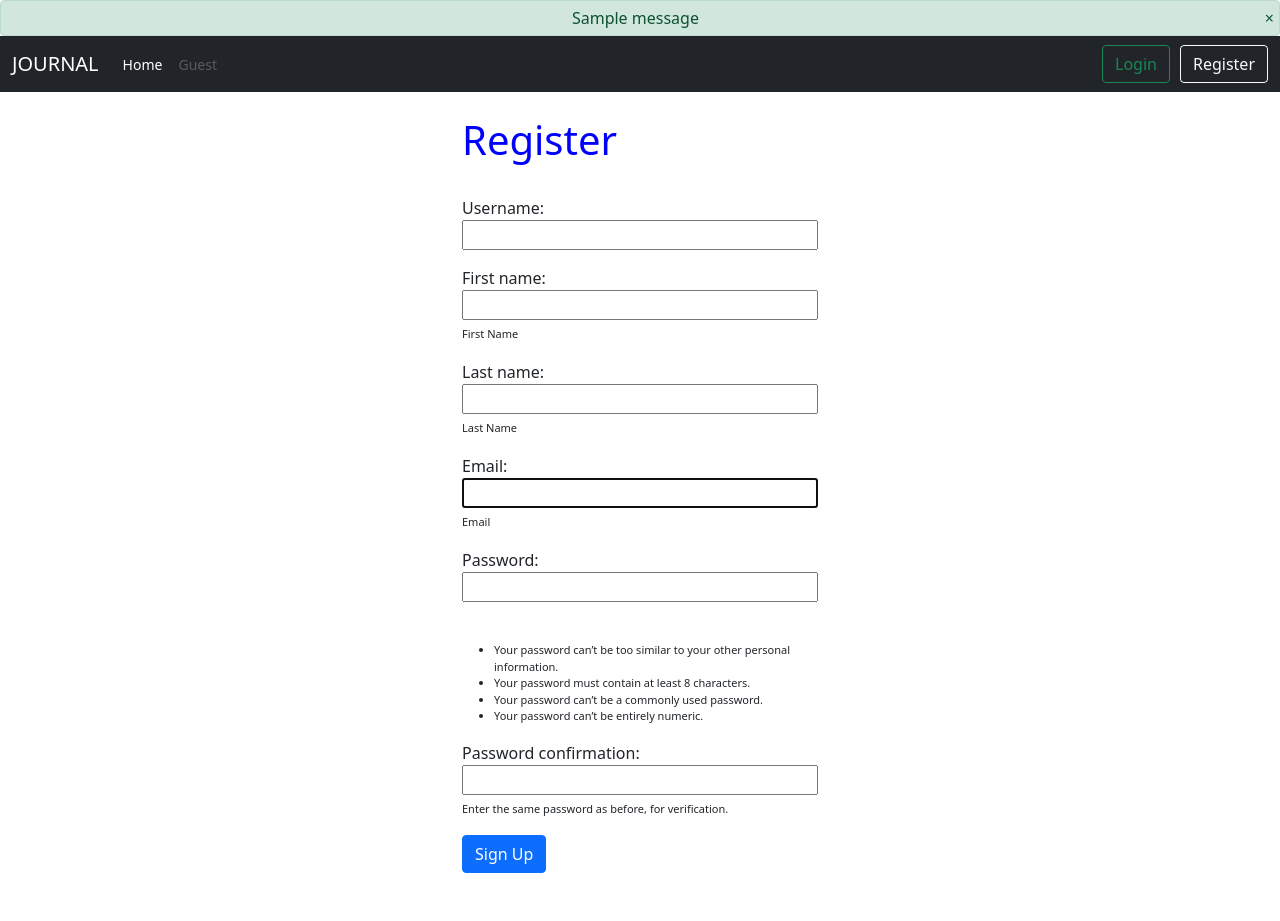
After one commit to FelixWaweru/journal_exer, a Django app: page /signup/ in a window 1280 px wide. The commit adds this page. Run offline with Django 3.2, Linux system fonts and the light colour scheme; tables that the repository leaves empty hold one stand-in row (values such as "Sample post"); one stand-in notice (Sample message) is shown.

Commit message:
Registration pages and messages implemented

```diff
--- a/journal/admin.py
+++ b/journal/admin.py
@@ -1,5 +1,5 @@
 from django.contrib import admin
-from .models import Member
+from .models import Member, Entry, Share
 from django.contrib.auth.admin import UserAdmin
 
 
@@ -9,3 +9,5 @@ class MemberConfig(UserAdmin):
 
 # Register your models here.
 admin.site.register(Member, MemberConfig)
+admin.site.register(Entry)
+admin.site.register(Share)
--- /dev/null
+++ b/journal/forms.py
@@ -0,0 +1,24 @@
+from django import forms
+from django.contrib.auth.forms import UserCreationForm
+from django.contrib.auth import get_user_model
+User = get_user_model()
+
+class SignUpForm(UserCreationForm):
+    first_name = forms.CharField(
+        max_length=20, required=False, help_text='First Name')
+    last_name = forms.CharField(
+        max_length=20, required=False, help_text='Last Name')
+    email = forms.EmailField(
+        max_length=254, help_text='Email')
+
+    class Meta:
+        model = User
+        fields = ('username', 'first_name', 'last_name',
+                  'email', 'password1', 'password2', )
+
+
+class CustomUserCreationForm(UserCreationForm):
+
+    class Meta:
+        model = User
+        fields = ('username',)
--- a/journal/templates/base.html
+++ b/journal/templates/base.html
@@ -16,6 +16,19 @@
     <title>JOURNAL</title>
   </head>
   <body>
+
+
+
+  {% if messages %}
+        {% for message in messages %}
+          <div class="alert {{ message.tags }}" role="alert" style="margin: 0%; padding: 5px; text-align: center;">
+            {{ message }}
+            <span class="closebtn" onclick="this.parentElement.style.display='none';"
+              style=" float: right !important;">&times;</span>
+          </div>
+        {% endfor %}
+  {% endif %}
+
   {% include 'navbar.html' %}
   </br>
     <div class = "container">
--- a/journal/templates/index.html
+++ b/journal/templates/index.html
@@ -5,7 +5,7 @@
     <div class="col-md-6">
         <h1>Journal Entry</h1>
         </br>
-        <form>
+        <form type="submit">
           <div class="mb-3">
             <!--<label for="journal_entry" class="form-label">Journal Entry</label>-->
             <textarea class="form-control" id="journal_entry" rows="7"
--- a/journal/templates/navbar.html
+++ b/journal/templates/navbar.html
@@ -1,35 +1,40 @@
+<style>
+  .navbar-font-size{
+      font-size: 14px !important;
+    }
+</style>
+
 <nav class="navbar navbar-expand-lg navbar-dark bg-dark">
   <div class="container-fluid">
-    <a class="navbar-brand" href="#">JOURNAL</a>
+    <a class="navbar-brand" href="/">JOURNAL</a>
     <button class="navbar-toggler" type="button" data-bs-toggle="collapse" data-bs-target="#navbarSupportedContent" aria-controls="navbarSupportedContent" aria-expanded="false" aria-label="Toggle navigation">
       <span class="navbar-toggler-icon"></span>
     </button>
     <div class="collapse navbar-collapse" id="navbarSupportedContent">
-      <ul class="navbar-nav me-auto mb-2 mb-lg-0">
+      <ul class="navbar-nav me-auto mb-2 mb-lg-0 navbar-font-size">
         <li class="nav-item">
-          <a class="nav-link active" aria-current="page" href="#">Home</a>
+          <a class="nav-link active" aria-current="page" href="/">Home</a>
         </li>
-        <!--<li class="nav-item">-->
-          <!--<a class="nav-link" href="#">Link</a>-->
-        <!--</li>-->
-        <li class="nav-item dropdown">
-          <a class="nav-link dropdown-toggle" href="#" id="navbarDropdown" role="button" data-bs-toggle="dropdown" aria-expanded="false">
-            Dropdown
-          </a>
-          <ul class="dropdown-menu" aria-labelledby="navbarDropdown">
-            <li><a class="dropdown-item" href="#">Username</a></li>
-            <li><hr class="dropdown-divider"></li>
-            <li><a class="dropdown-item" href="#">Logout</a></li>
-          </ul>
-        </li>
-        <!--<li class="nav-item">-->
-          <!--<a class="nav-link disabled">Disabled</a>-->
-        <!--</li>-->
+
+        {% if user.is_authenticated %}
+          <li class="nav-item">
+            <a class="nav-link disabled">{{ request.user }}</a>
+          </li>
+
+        {% else %}
+          <li class="nav-item">
+            <a class="nav-link disabled">Guest</a>
+          </li>
+
+        {% endif %}
+
       </ul>
-      <form class="d-flex">
-        <input class="form-control me-2" type="search" placeholder="Search" aria-label="Search">
-        <button class="btn btn-outline-success" type="submit">Search</button>
-      </form>
+      {% if user.is_authenticated %}
+        <a href="{% url 'logout' %}" class="btn btn-outline-danger">Logout</a>
+      {% else %}
+      <a href="{% url 'login' %}" class="btn btn-outline-success" style="margin-right: 10px;">Login</a>
+      <a href="{% url 'signup' %}" class="btn btn-outline-light">Register</a>
+      {% endif %}
     </div>
   </div>
 </nav>
--- /dev/null
+++ b/journal/templates/registration/signup.html
@@ -0,0 +1,37 @@
+{% extends 'base.html' %}
+{% block content %}
+
+<style>
+    .helptext{
+        font-size:11px;
+        display: inline-block;
+    }
+    label, input{
+        width: 100%;
+    }
+    ul{
+        font-size:11px;
+    }
+</style>
+
+<div class="row">
+    <div class="col-md-4"></div>
+
+    <div class="col-md-4">
+        <h1>Register</h1>
+        </br>
+
+        <form method="post">
+            {% csrf_token %}
+            {{ form.as_p }}
+            <button type="submit" class="btn btn-primary">Sign Up</button>
+        </form>
+
+        </br></br>
+    </div>
+
+    <div class="col-md-4"></div>
+
+</div>
+
+{% endblock %}
--- a/journal/urls.py
+++ b/journal/urls.py
@@ -3,5 +3,6 @@ from . import  views
 
 # URL config
 urlpatterns = [
-    path('',  views.hello, name = 'index')
+    path('',  views.home, name = 'home'),
+    path('signup/', views.signup.as_view(), name='signup'),
 ]
--- a/journal/views.py
+++ b/journal/views.py
@@ -1,7 +1,43 @@
 from django.shortcuts import render
 from django.http import HttpResponse
+from django.contrib import messages
+from django.contrib.auth import login, authenticate
+from django.contrib.auth.views import LoginView
+from django.contrib.auth.signals import user_logged_in, user_logged_out, user_login_failed
+from django.contrib.auth.forms import UserCreationForm
+from .forms import SignUpForm, CustomUserCreationForm
+from django.urls import reverse_lazy
+from django.views import generic
+from django.contrib.auth import get_user_model
+
+User = get_user_model()
+
+
 
 # Views
-def hello(request):
+def home(request):
     #return HttpResponse("Hello World")
     return render(request, 'index.html', {})
+
+
+class signup(generic.CreateView):
+    form_class = SignUpForm
+    success_url = reverse_lazy('login')
+    template_name = 'registration/signup.html'
+
+# Message
+def logged_in_message(sender, user, request, **kwargs):
+    messages.success(request, "Welcome Back")
+
+
+def logged_out_message(sender, user, request, **kwargs):
+    messages.success(request, "Successfully Logged Out")
+
+
+def log_in_failed(sender, request, **kwargs):
+    messages.error(request, "Login Failed. Please check your details and try again")
+
+
+user_logged_in.connect(logged_in_message)
+user_logged_out.connect(logged_out_message)
+user_login_failed.connect(log_in_failed)
--- a/journal_exer/urls.py
+++ b/journal_exer/urls.py
@@ -18,5 +18,6 @@ from django.urls import path, include
 
 urlpatterns = [
     path('admin/', admin.site.urls),
+    path("accounts/", include("django.contrib.auth.urls")),
     path('', include('journal.urls'))
 ]
```
Also changed, not shown: journal/templates/registration/login.html (added, +40 -0 lines), journal_exer/settings.py (+12 -0 lines).
